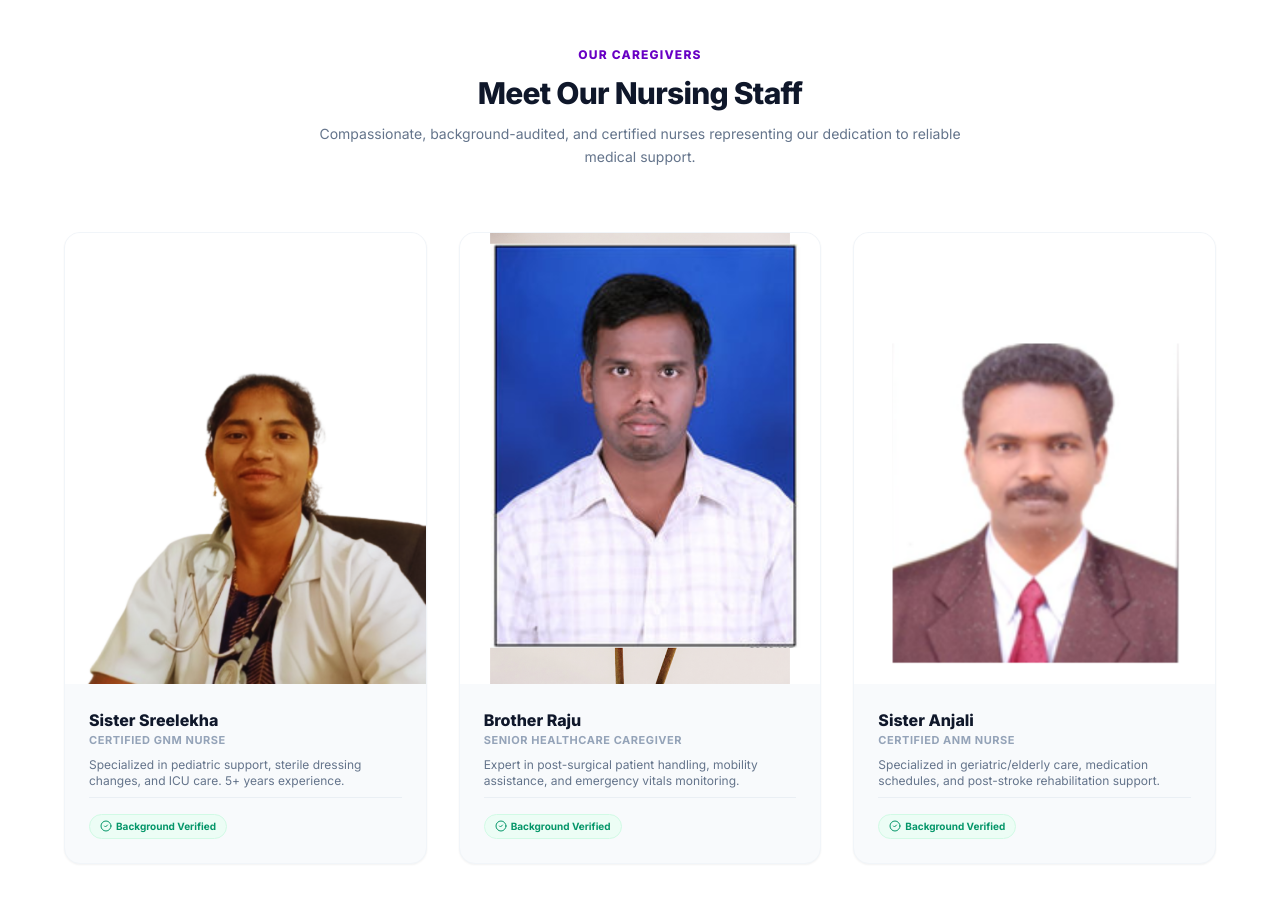
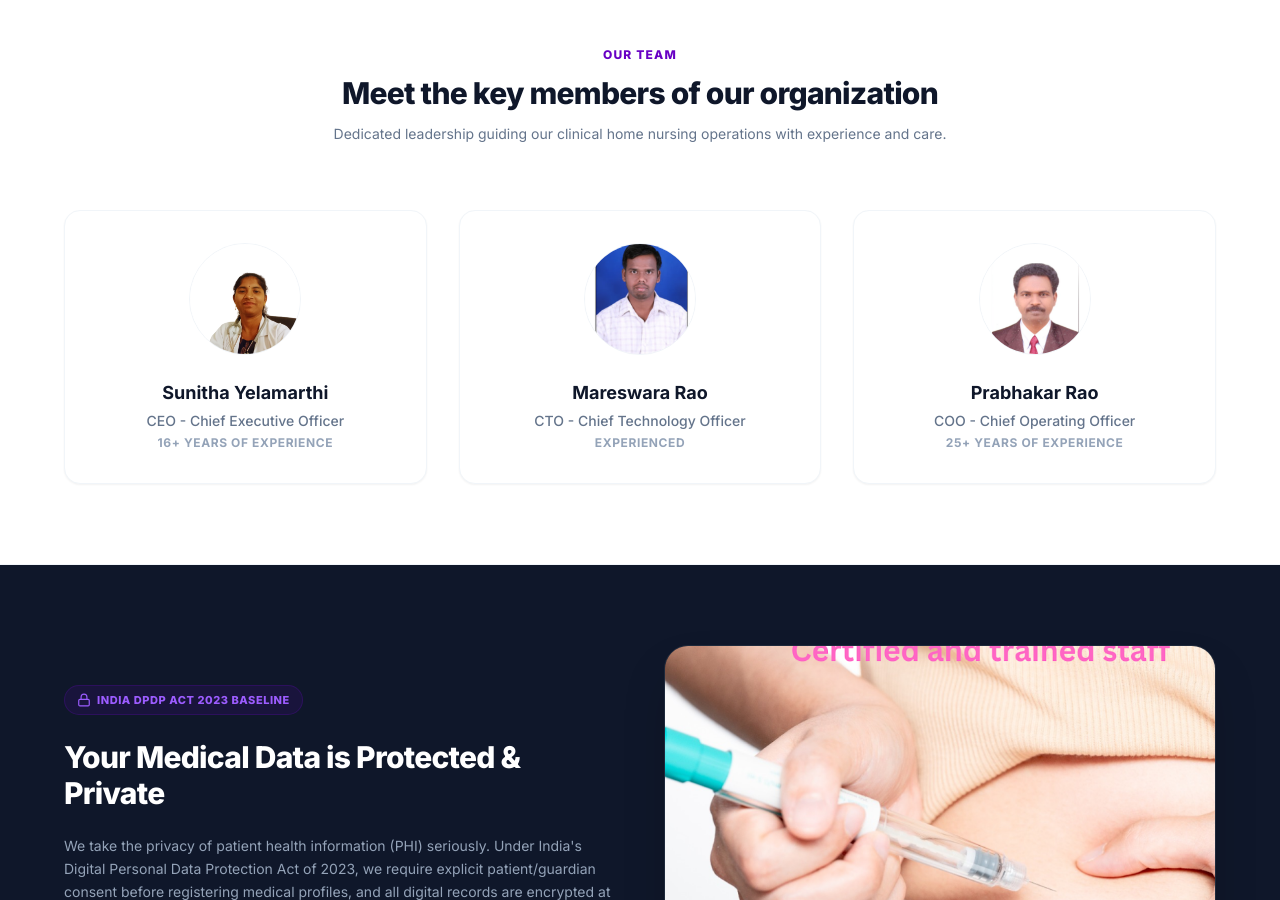
Before and after one commit to LaRoyBot/WithU, a Next.js app: page / in a window 1280 px wide. Shown: the part 1900-2800 px from the top of the page. Built offline with nearby package versions, Linux system fonts and the light colour scheme.

Commit message:
Fix team names, designations, and layout according to original blogspot structure

```diff
--- a/src/app/page.tsx
+++ b/src/app/page.tsx
@@ -252,82 +252,55 @@ export default function HomePage() {
       <section className="bg-white py-20 px-6 border-y border-slate-100">
         <div className="max-w-6xl mx-auto">
           <div className="text-center max-w-2xl mx-auto mb-16 space-y-3">
-            <span className="text-xs font-extrabold text-primary-600 uppercase tracking-widest block">Our Caregivers</span>
-            <h2 className="text-3xl font-extrabold text-slate-900 tracking-tight">Meet Our Nursing Staff</h2>
-            <p className="text-sm text-slate-500 leading-relaxed">Compassionate, background-audited, and certified nurses representing our dedication to reliable medical support.</p>
+            <span className="text-xs font-extrabold text-primary-600 uppercase tracking-widest block">Our Team</span>
+            <h2 className="text-3xl font-extrabold text-slate-900 tracking-tight">Meet the key members of our organization</h2>
+            <p className="text-sm text-slate-500 leading-relaxed">Dedicated leadership guiding our clinical home nursing operations with experience and care.</p>
           </div>
 
           <div className="grid gap-8 sm:grid-cols-2 lg:grid-cols-3">
             {/* Team 1 */}
-            <div className="bg-slate-50 rounded-2xl overflow-hidden border border-slate-100 shadow-sm flex flex-col">
-              <div className="relative w-full aspect-[4/5] overflow-hidden">
+            <div className="bg-white rounded-2xl p-8 border border-slate-100 shadow-sm hover:shadow-md transition-shadow flex flex-col items-center text-center">
+              <div className="relative w-28 h-28 overflow-hidden rounded-full border border-slate-100 mb-6">
                 <Image
                   src="/images/original/team-1.jpg"
-                  alt="Sister Sreelekha"
+                  alt="Sunitha Yelamarthi"
                   fill
-                  className="object-cover hover:scale-102 transition-transform duration-300"
+                  className="object-cover"
                 />
               </div>
-              <div className="p-6 space-y-2 flex-1 flex flex-col justify-between">
-                <div>
-                  <h4 className="font-extrabold text-slate-900 text-base">Sister Sreelekha</h4>
-                  <p className="text-[11px] text-slate-400 font-bold uppercase tracking-wider">Certified GNM Nurse</p>
-                  <p className="text-xs text-slate-500 mt-2">Specialized in pediatric support, sterile dressing changes, and ICU care. 5+ years experience.</p>
-                </div>
-                <div className="pt-4 border-t border-slate-200/60 flex items-center justify-between">
-                  <span className="inline-flex items-center gap-1 text-[10px] font-bold text-emerald-600 bg-emerald-50 border border-emerald-100 px-2.5 py-1 rounded-full">
-                    <CheckCircle2 className="w-3 h-3" /> Background Verified
-                  </span>
-                </div>
-              </div>
+              <h4 className="font-bold text-slate-900 text-lg mb-1">Sunitha Yelamarthi</h4>
+              <p className="text-sm text-slate-500 font-medium mb-1">CEO - Chief Executive Officer</p>
+              <p className="text-xs text-slate-400 font-bold uppercase tracking-wider">16+ Years Of Experience</p>
             </div>
 
             {/* Team 2 */}
-            <div className="bg-slate-50 rounded-2xl overflow-hidden border border-slate-100 shadow-sm flex flex-col">
-              <div className="relative w-full aspect-[4/5] overflow-hidden">
+            <div className="bg-white rounded-2xl p-8 border border-slate-100 shadow-sm hover:shadow-md transition-shadow flex flex-col items-center text-center">
+              <div className="relative w-28 h-28 overflow-hidden rounded-full border border-slate-100 mb-6">
                 <Image
                   src="/images/original/team-2.jpg"
-                  alt="Brother Raju"
+                  alt="Mareswara Rao"
                   fill
-                  className="object-cover hover:scale-102 transition-transform duration-300"
+                  className="object-cover"
                 />
               </div>
-              <div className="p-6 space-y-2 flex-1 flex flex-col justify-between">
-                <div>
-                  <h4 className="font-extrabold text-slate-900 text-base">Brother Raju</h4>
-                  <p className="text-[11px] text-slate-400 font-bold uppercase tracking-wider">Senior Healthcare Caregiver</p>
-                  <p className="text-xs text-slate-500 mt-2">Expert in post-surgical patient handling, mobility assistance, and emergency vitals monitoring.</p>
-                </div>
-                <div className="pt-4 border-t border-slate-200/60 flex items-center justify-between">
-                  <span className="inline-flex items-center gap-1 text-[10px] font-bold text-emerald-600 bg-emerald-50 border border-emerald-100 px-2.5 py-1 rounded-full">
-                    <CheckCircle2 className="w-3 h-3" /> Background Verified
-                  </span>
-                </div>
-              </div>
+              <h4 className="font-bold text-slate-900 text-lg mb-1">Mareswara Rao</h4>
+              <p className="text-sm text-slate-500 font-medium mb-1">CTO - Chief Technology Officer</p>
+              <p className="text-xs text-slate-400 font-bold uppercase tracking-wider">Experienced</p>
             </div>
 
             {/* Team 3 */}
-            <div className="bg-slate-50 rounded-2xl overflow-hidden border border-slate-100 shadow-sm flex flex-col">
-              <div className="relative w-full aspect-[4/5] overflow-hidden">
+            <div className="bg-white rounded-2xl p-8 border border-slate-100 shadow-sm hover:shadow-md transition-shadow flex flex-col items-center text-center">
+              <div className="relative w-28 h-28 overflow-hidden rounded-full border border-slate-100 mb-6">
                 <Image
                   src="/images/original/team-3.jpg"
-                  alt="Sister Anjali"
+                  alt="Prabhakar Rao"
                   fill
-                  className="object-cover hover:scale-102 transition-transform duration-300"
+                  className="object-cover"
                 />
               </div>
-              <div className="p-6 space-y-2 flex-1 flex flex-col justify-between">
-                <div>
-                  <h4 className="font-extrabold text-slate-900 text-base">Sister Anjali</h4>
-                  <p className="text-[11px] text-slate-400 font-bold uppercase tracking-wider">Certified ANM Nurse</p>
-                  <p className="text-xs text-slate-500 mt-2">Specialized in geriatric/elderly care, medication schedules, and post-stroke rehabilitation support.</p>
-                </div>
-                <div className="pt-4 border-t border-slate-200/60 flex items-center justify-between">
-                  <span className="inline-flex items-center gap-1 text-[10px] font-bold text-emerald-600 bg-emerald-50 border border-emerald-100 px-2.5 py-1 rounded-full">
-                    <CheckCircle2 className="w-3 h-3" /> Background Verified
-                  </span>
-                </div>
-              </div>
+              <h4 className="font-bold text-slate-900 text-lg mb-1">Prabhakar Rao</h4>
+              <p className="text-sm text-slate-500 font-medium mb-1">COO - Chief Operating Officer</p>
+              <p className="text-xs text-slate-400 font-bold uppercase tracking-wider">25+ Years Of Experience</p>
             </div>
           </div>
         </div>
```
